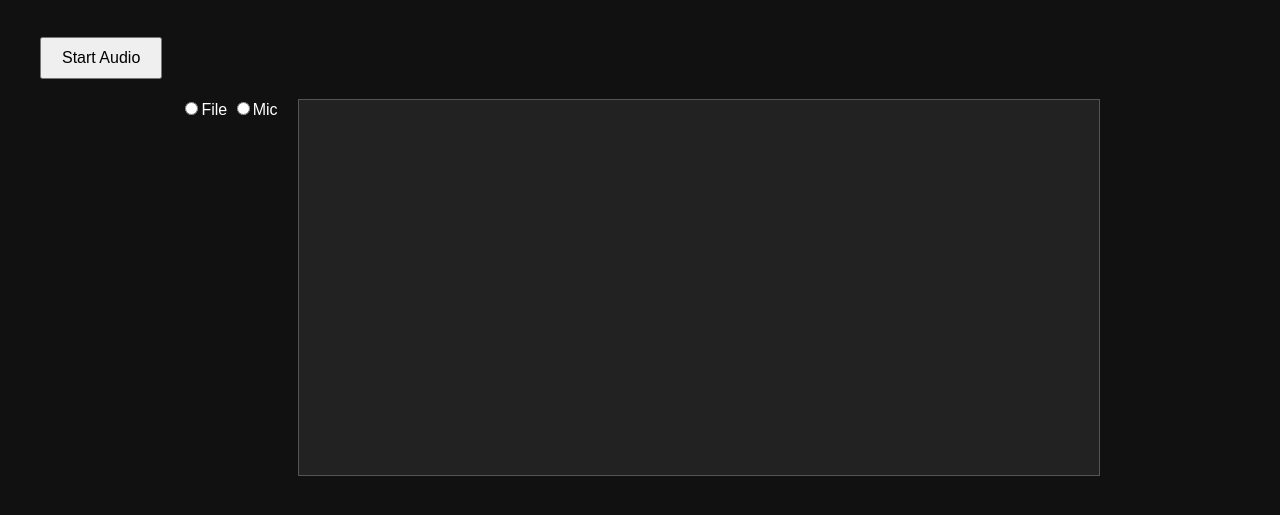
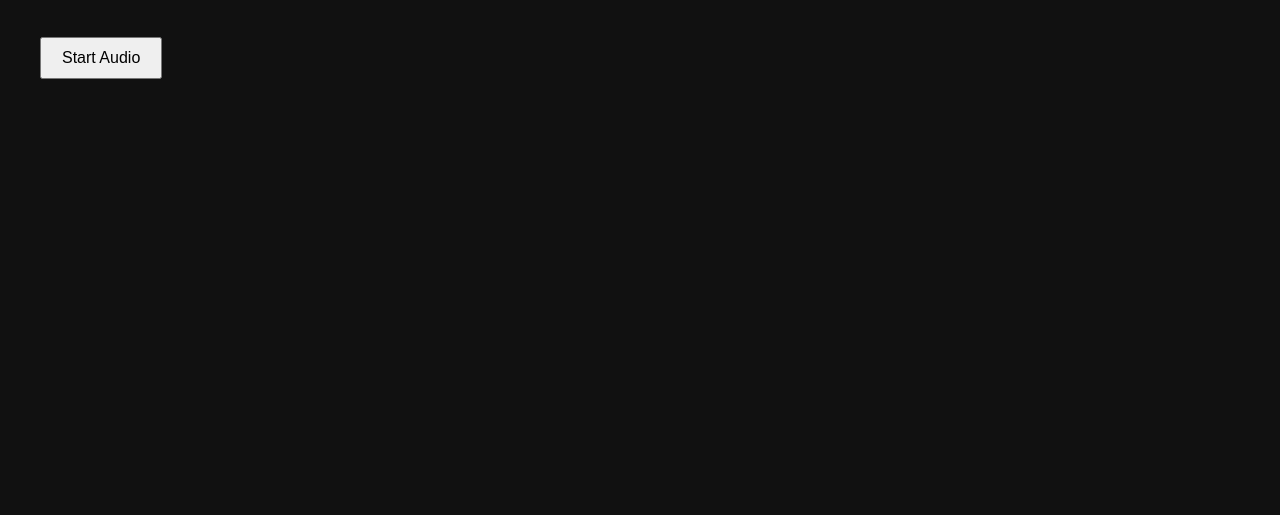
Before and after one commit to boriksim/AudioFX, a plain HTML site: page index.html in a window 1280 px wide. Shown: the part 81-596 px from the top of the page. Drawn offline with Linux system fonts and the light colour scheme.

Commit message:
cleaning

```diff
--- a/index.html
+++ b/index.html
@@ -10,7 +10,7 @@
 <body>
     <h1>Audio FX Visualizer</h1>
     <div class="container">
-        <div class="controls">
+        <!-- <div class="controls">
             <form>
                 <label><input type="radio" name="mode" value="file">File</label>
                 <label><input type="radio" name="mode" value="mic">Mic</label>
@@ -22,7 +22,7 @@
             <div id="panel-mic" style="display: none; flex-direction: column;">
             </div>
         </div>
-        <canvas id="visualizer" width="800" height="375"></canvas>
+        <canvas id="visualizer" width="800" height="375"></canvas> -->
     </div>
     <div class="effects-container" id="effects-container" style="display: flex; justify-content: space-evenly;"></div>
     <script type="module" src="script.js"></script>
```
